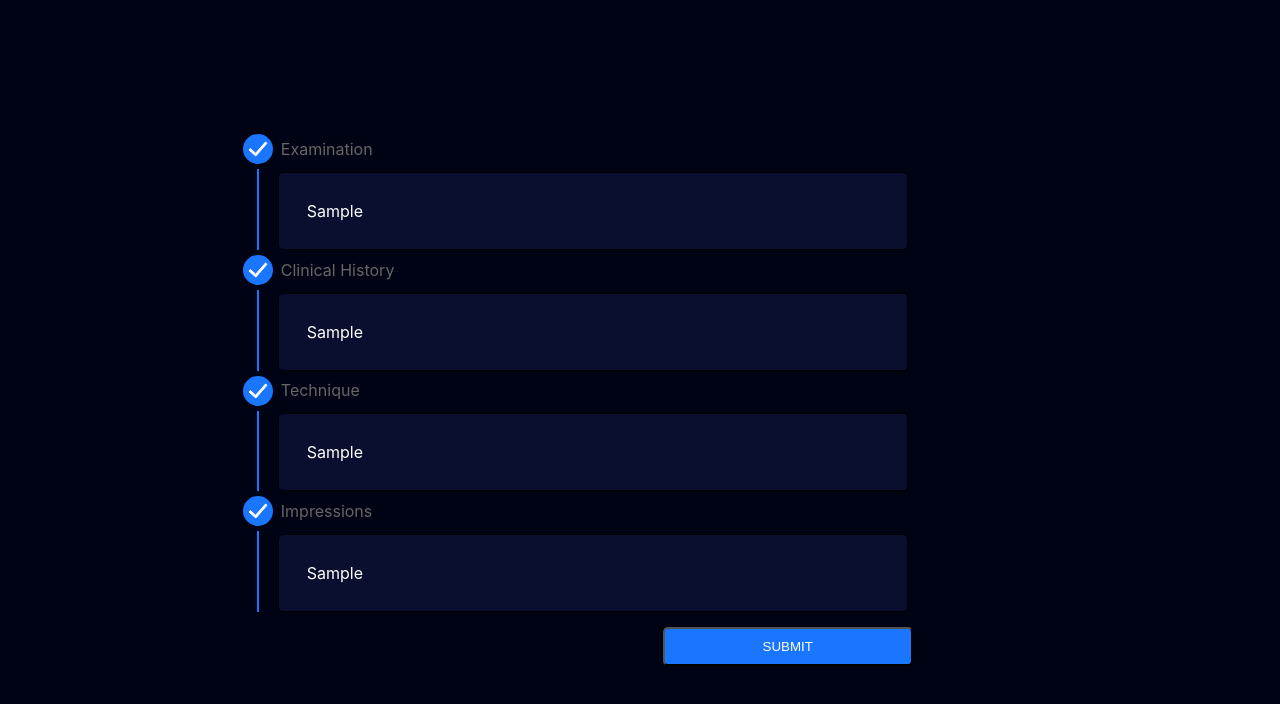
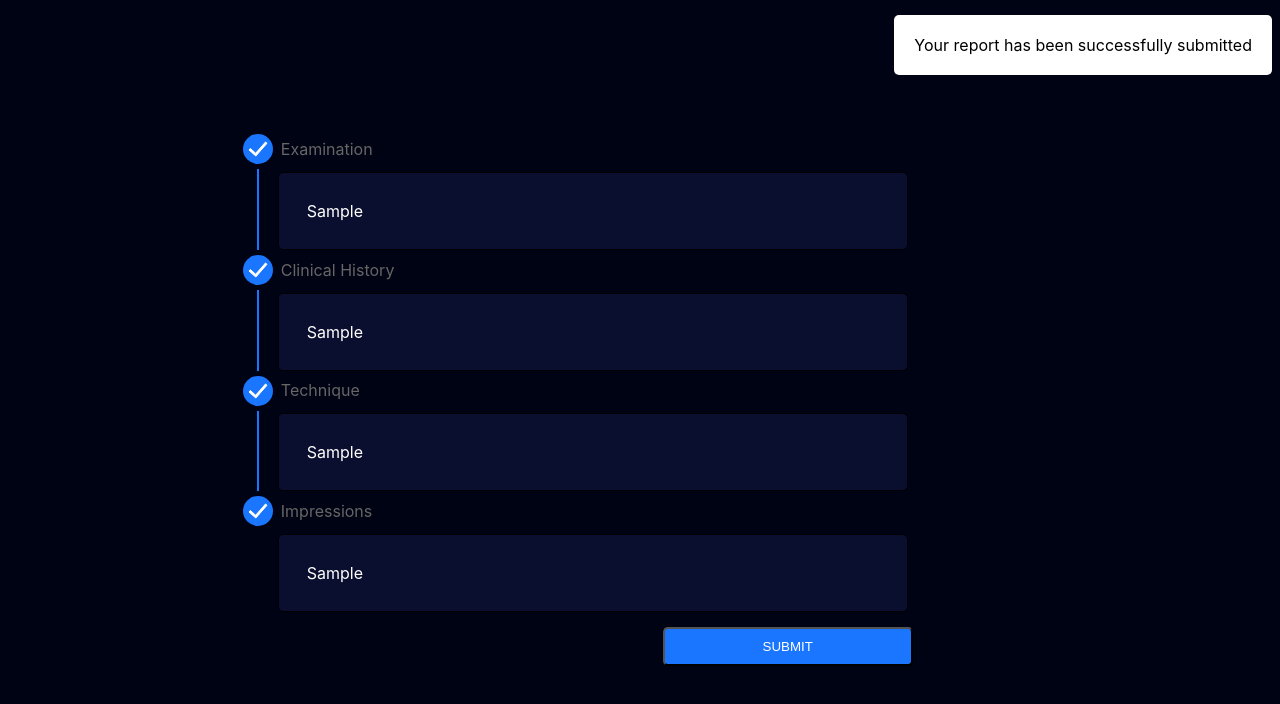
Before and after one commit to Imallek/exercise1-2, a React (Create React App) app: page / in a window 1280 px wide. Both pictures are taken after typing "Sample", "Sample", "Sample", "Sample" into the empty fields and a click on the button "SUBMIT". Shown: the top 704 px of the page. Built offline with nearby package versions, Linux system fonts and the light colour scheme.

Commit message:
show toast for on submit

```diff
--- a/src/components/formElement.js
+++ b/src/components/formElement.js
@@ -2,10 +2,10 @@ import React from "react";
 import styles from "../styles/formElement.module.css";
 import { ReactComponent as CheckMark } from "./../styles/check.svg";
 
-const FormElement = ({ id, data, changeListener, focusListener, addRef }) => {
+const FormElement = ({ id, data, changeListener, focusListener, position }) => {
   let touched = data.pristine ? "" : styles.touched;
   let circleStyles = [styles.circle, touched].join(" ");
-  let lineStyles = [styles.line, touched].join(" ");
+  let lineStyles = position ? [styles.line, touched, "line"].join(" ") : "";
   return (
     <div className={styles.container}>
       <div className={styles.progress}>
--- /dev/null
+++ b/src/components/toast.js
@@ -0,0 +1,14 @@
+import React, { useEffect } from "react";
+import styles from "../styles/toast.module.css";
+
+const Toast = (props) => {
+  let timer = useEffect(() => {
+    setTimeout(() => {
+      props.handler();
+    }, 3000);
+    return () => clearTimeout(timer);
+  }, [props]);
+  return <div className={styles.toast}>{props.children}</div>;
+};
+
+export default Toast;
--- a/src/containers/form.js
+++ b/src/containers/form.js
@@ -2,11 +2,13 @@ import React from "react";
 import FormElement from "../components/formElement";
 import SubmitButton from "../components/button";
 import styles from "./../styles/form.module.css";
+import Toast from "../components/toast";
 
 class Form extends React.Component {
   constructor(props) {
     super(props);
     this.state = {
+      showToast: false,
       formFields: {
         Examination: {
           name: "Examination",
@@ -31,13 +33,13 @@ class Form extends React.Component {
           value: "",
           pristine: true,
           selfReference: React.createRef(null),
+          lastItem: true,
         },
       },
     };
   }
 
   changeListener = (event) => {
-    console.log(event.target.value);
     let updatedForm = {
       ...this.state.formFields,
     };
@@ -78,9 +80,13 @@ class Form extends React.Component {
         ""
       );
     }
-
+    this.setState({ showToast: true });
     console.log(inputData);
   }
+
+  toastHandler = () => {
+    this.setState({ showToast: false });
+  };
 
   render() {
     const formElementsArray = [];
@@ -91,7 +97,7 @@ class Form extends React.Component {
       });
     }
 
-    let allFormFields = formElementsArray.map((item) => {
+    let allFormFields = formElementsArray.map((item, index, array) => {
       return (
         <FormElement
           changeListener={this.changeListener}
@@ -99,12 +105,22 @@ class Form extends React.Component {
           key={item.id}
           id={item.id}
           data={item.config}
+          position={index !== array.length - 1}
         />
       );
     });
 
+    let toast = null;
+    if (this.state.showToast) {
+      toast = (
+        <Toast handler={this.toastHandler}>
+          Your report has been successfully submitted
+        </Toast>
+      );
+    }
     return (
       <div className={styles.main}>
+        {toast}
         <form onSubmit={(e) => this.formSubmitHandler(e)}>
           {allFormFields}
           <div className={styles.submitButton}>
--- /dev/null
+++ b/src/styles/toast.module.css
@@ -0,0 +1,33 @@
+.toast {
+  position: absolute;
+  height: 60px;
+  padding: 20px;
+  top: 15px;
+  right: 8px;
+  background-color: white;
+  color: black;
+  border-radius: 5px;
+  animation: fadein 0.5s, fadeout 0.5s 3s;
+}
+
+@keyframes fadein {
+  from {
+    top: 0;
+    opacity: 0;
+  }
+  to {
+    top: 15px;
+    opacity: 1;
+  }
+}
+
+@keyframes fadeout {
+  from {
+    top: 15px;
+    opacity: 1;
+  }
+  to {
+    top: 0;
+    opacity: 0;
+  }
+}
```
